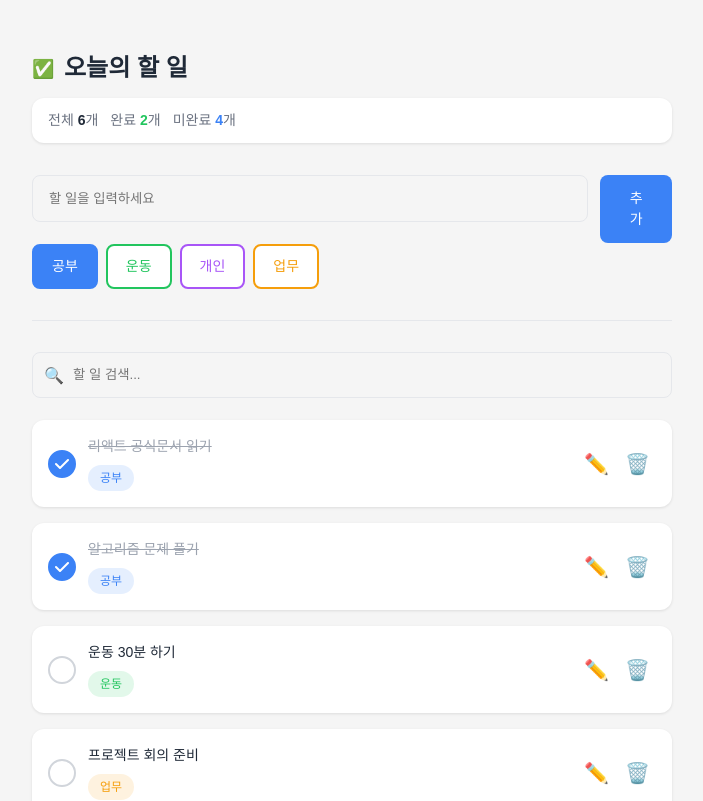
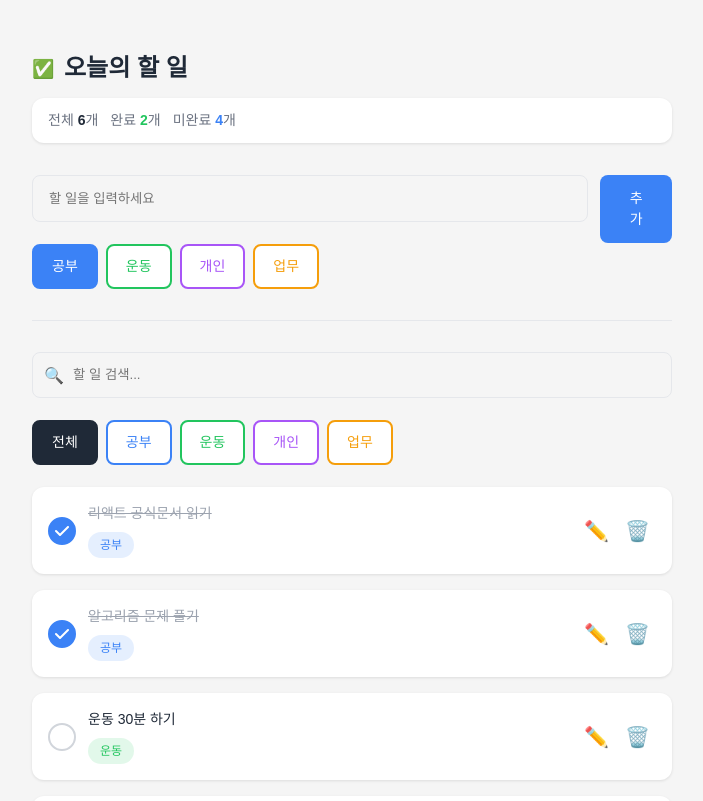
Before and after one commit to IT-Cotato/13th-Frontend-Assignment, a React (Vite) app: page / in a window 1280 px wide. Shown: the top 801 px of the page, without its empty margins (288-991 px from the left). Built offline with nearby package versions, Linux system fonts and the light colour scheme; a web font is replaced by a local one.

Commit message:
feat: filterCategory state 추가 및 필터 버튼 추가

```diff
--- a/src/App.css
+++ b/src/App.css
@@ -339,6 +339,11 @@ body {
   gap: 8px;
 }
 
+.filter-category-bar {
+  display: flex;
+  gap: 8px;
+}
+
 .category-button {
   display: flex;
   padding: 10px 18px;
@@ -379,6 +384,13 @@ body {
   background: #fff;
 }
 
+.category-전체 {
+  border-radius: 8px;
+  border: 2px solid #1f2937;
+  color: #1f2937;
+  background: #fff;
+}
+
 .category-공부.selected {
   background: #3b82f6;
   color: white;
@@ -393,6 +405,10 @@ body {
 }
 .category-업무.selected {
   background: #f59e0b;
+  color: white;
+}
+.category-전체.selected {
+  background: #1f2937;
   color: white;
 }
 
--- a/src/App.tsx
+++ b/src/App.tsx
@@ -18,6 +18,7 @@ function App() {
   const [inputValue, setInputValue] = useState("");
   const [selectedCategory, setSelectedCategory] =
     useState<Todo["category"]>("공부");
+  const [filterCategory, setFilterCategory] = useState<string>("전체");
   const [editingId, setEditingId] = useState<number | null>(null);
   const [editingText, setEditingText] = useState("");
   const [searchQuery, setSearchQuery] = useState("");
@@ -132,6 +133,20 @@ function App() {
         />
       </div>
 
+      <div className="filter-category-bar">
+        {["전체", "공부", "운동", "개인", "업무"].map((cat) => (
+          <button
+            key={cat}
+            type="button"
+            className={`category-button category-${cat} ${filterCategory === cat ? "selected" : ""}`}
+            onClick={() => setFilterCategory(cat)}
+            aria-pressed={filterCategory === cat}
+          >
+            {cat}
+          </button>
+        ))}
+      </div>
+
       <div className="container">
         <TodoList
           todos={todos}
```
